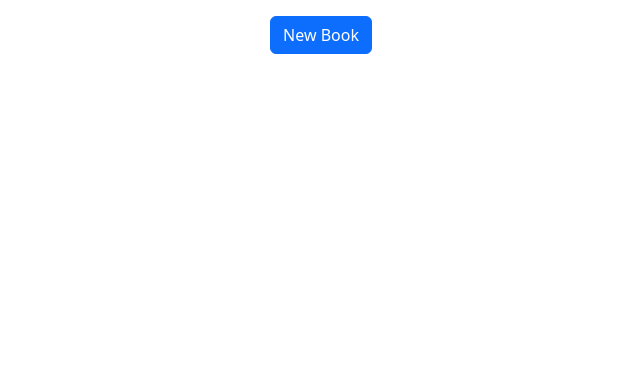
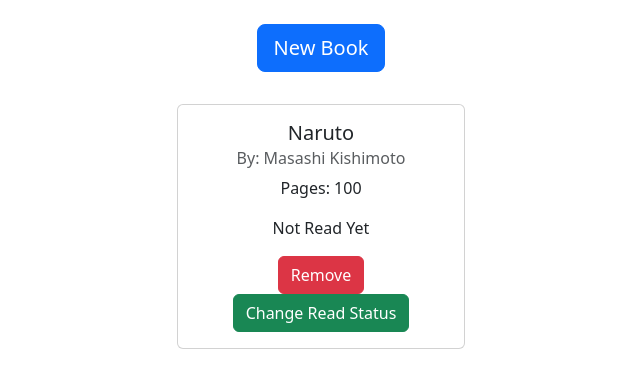
Before and after one commit to mesakhlolo/odin-Library, a plain HTML site: page index.html in a window 1280 px wide. Shown: the whole page, without its empty margins (319-959 px from the left). Drawn offline with nearby package versions, Linux system fonts and the light colour scheme.

Commit message:
change #new-book-btn margin

```diff
--- a/index.html
+++ b/index.html
@@ -16,9 +16,7 @@
   </head>
   <body>
     <div class="container text-center">
-      <button id="new-book-btn" class="btn btn-primary mt-3 mb-3">
-        New Book
-      </button>
+      <button id="new-book-btn" class="btn btn-primary btn-lg">New Book</button>
 
       <form
         id="new-book-form"
@@ -43,7 +41,20 @@
         <input type="submit" value="Add Book" class="btn btn-success" />
       </form>
 
-      <div id="library"></div>
+      <div id="library">
+        <div class="card">
+          <div class="card-body">
+            <h5 class="card-title">Naruto</h5>
+            <h6 class="card-subtitle mb-2 text-body-secondary">
+              By: Masashi Kishimoto
+            </h6>
+            <p class="card-text">Pages: 100</p>
+            <p class="card-text">Not Read Yet</p>
+            <button class="btn btn-danger">Remove</button>
+            <button class="btn btn-success">Change Read Status</button>
+          </div>
+        </div>
+      </div>
     </div>
 
     <!-- My Javascript -->
--- a/style.css
+++ b/style.css
@@ -1,3 +1,8 @@
+#new-book-btn {
+  margin-top: 1.5rem;
+  margin-bottom: 2rem;
+}
+
 #new-book-form {
   max-width: 400px; /* Adjust the value as needed */
   margin: 0 auto; /* Center the container horizontally */
```
